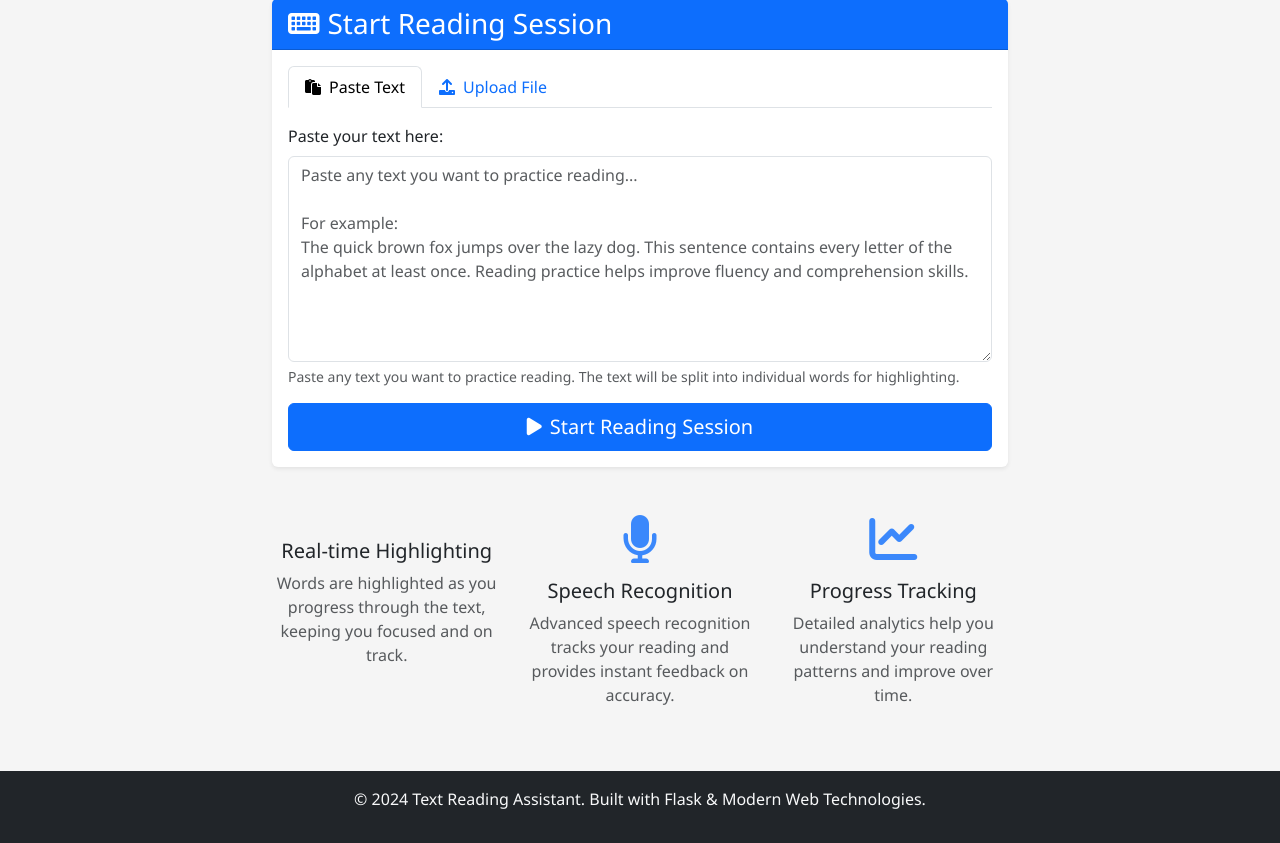
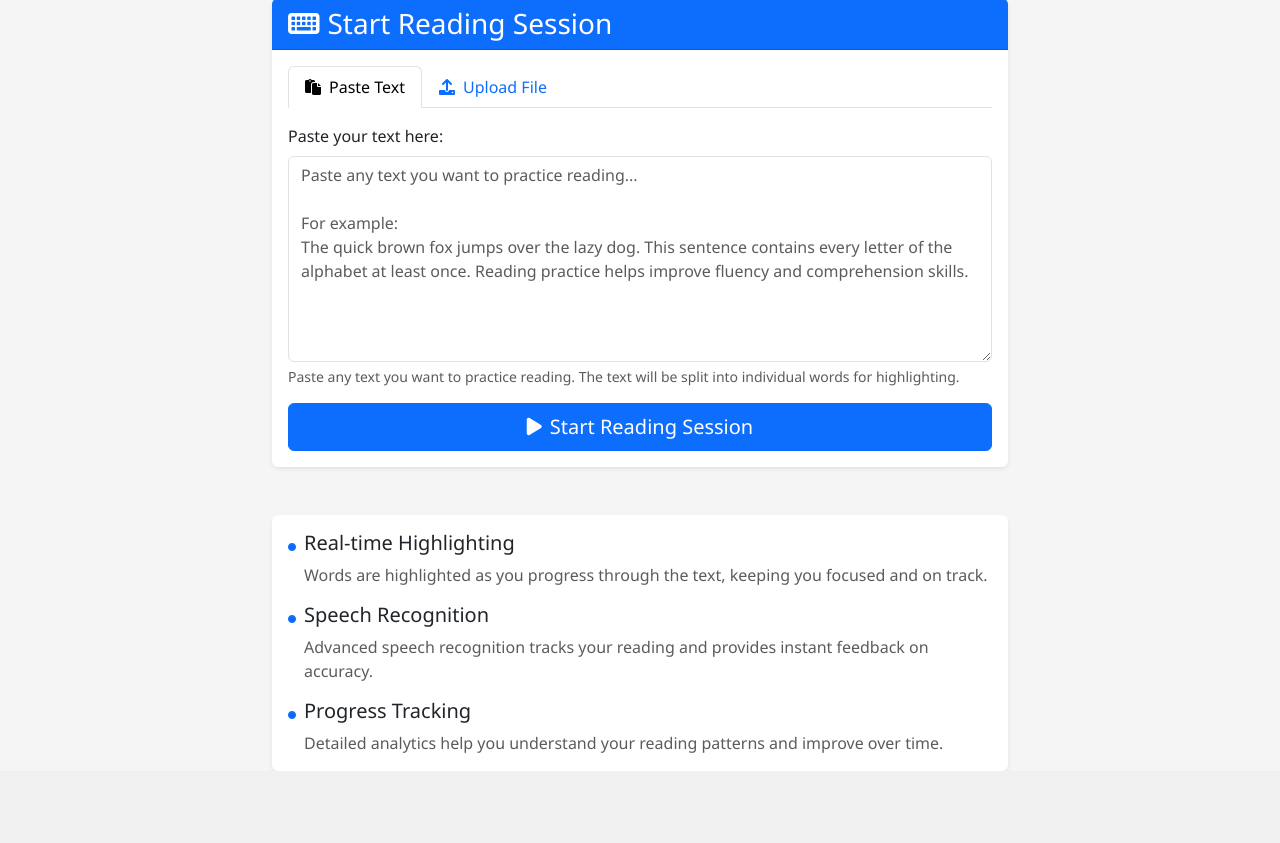
Before and after one commit to gitachi143/speechReader, a Flask app: page / in a window 1280 px wide. Shown: the part 265-1108 px from the top of the page. After the commit the page ends 1036 px from the top, so only its background shows below. Run offline with Flask 3, Linux system fonts and the light colour scheme.

Commit message:
Added new components and updated services

```diff
--- a/app.py
+++ b/app.py
@@ -71,7 +71,7 @@ class ReadingSession(db.Model):
             'completed_at': self.completed_at.isoformat() if self.completed_at else None,
             'total_words': self.total_words,
             'current_word_index': self.current_word_index,
-            'progress_percentage': round((self.current_word_index / self.total_words) * 100, 2) if self.total_words > 0 else 0
+            'progress_percentage': round(((self.current_word_index + 1) / self.total_words) * 100, 2) if self.total_words > 0 else 0
         }
 
 class ReadingProgress(db.Model):
@@ -234,7 +234,7 @@ def update_progress(session_id):
         return jsonify({
             'success': True,
             'is_correct': is_correct,
-            'progress_percentage': round((word_index / session.total_words) * 100, 2)
+            'progress_percentage': round(((word_index + 1) / session.total_words) * 100, 2)
         })
 
     except Exception as e:
--- a/templates/base.html
+++ b/templates/base.html
@@ -53,12 +53,7 @@
         {% block content %}{% endblock %}
     </main>
 
-    <!-- Footer -->
-    <footer class="bg-dark text-light text-center py-3 mt-5">
-        <div class="container">
-            <p>&copy; 2024 Text Reading Assistant. Built with Flask & Modern Web Technologies.</p>
-        </div>
-    </footer>
+
 
     <!-- Bootstrap JS -->
     <script src="https://cdn.jsdelivr.net/npm/bootstrap@5.3.0/dist/js/bootstrap.bundle.min.js"></script>
--- a/templates/index.html
+++ b/templates/index.html
@@ -123,7 +123,7 @@ The quick brown fox jumps over the lazy dog. This sentence contains every letter
                                 <div class="mt-1">
                                     <small class="text-info">
                                         Progress: {{ session.current_word_index }}/{{ session.total_words }} words
-                                        ({{ "%.1f"|format((session.current_word_index / session.total_words * 100) if session.total_words > 0 else 0) }}%)
+                                        ({{ "%.1f"|format(((session.current_word_index + 1) / session.total_words * 100) if session.total_words > 0 else 0) }}%)
                                     </small>
                                 </div>
                             </div>
@@ -142,38 +142,23 @@ The quick brown fox jumps over the lazy dog. This sentence contains every letter
         {% endif %}
 
         <!-- Features Section -->
-        <div class="row mt-5">
-            <div class="col-md-4">
-                <div class="text-center">
-                    <div class="feature-icon">
-                        <i class="fas fa-highlight fa-3x text-primary mb-3"></i>
-                    </div>
-                    <h5>Real-time Highlighting</h5>
-                    <p class="text-muted">
-                        Words are highlighted as you progress through the text, keeping you focused and on track.
-                    </p>
-                </div>
-            </div>
-            <div class="col-md-4">
-                <div class="text-center">
-                    <div class="feature-icon">
-                        <i class="fas fa-microphone fa-3x text-primary mb-3"></i>
-                    </div>
-                    <h5>Speech Recognition</h5>
-                    <p class="text-muted">
-                        Advanced speech recognition tracks your reading and provides instant feedback on accuracy.
-                    </p>
-                </div>
-            </div>
-            <div class="col-md-4">
-                <div class="text-center">
-                    <div class="feature-icon">
-                        <i class="fas fa-chart-line fa-3x text-primary mb-3"></i>
-                    </div>
-                    <h5>Progress Tracking</h5>
-                    <p class="text-muted">
-                        Detailed analytics help you understand your reading patterns and improve over time.
-                    </p>
+        <div class="mt-5">
+            <div class="card shadow-sm">
+                <div class="card-body">
+                    <ul class="list-unstyled mb-0">
+                        <li class="mb-3">
+                            <h5 class="mb-2"><i class="fas fa-circle text-primary me-2" style="font-size: 0.5rem;"></i>Real-time Highlighting</h5>
+                            <p class="text-muted mb-0 ms-3">Words are highlighted as you progress through the text, keeping you focused and on track.</p>
+                        </li>
+                        <li class="mb-3">
+                            <h5 class="mb-2"><i class="fas fa-circle text-primary me-2" style="font-size: 0.5rem;"></i>Speech Recognition</h5>
+                            <p class="text-muted mb-0 ms-3">Advanced speech recognition tracks your reading and provides instant feedback on accuracy.</p>
+                        </li>
+                        <li class="mb-0">
+                            <h5 class="mb-2"><i class="fas fa-circle text-primary me-2" style="font-size: 0.5rem;"></i>Progress Tracking</h5>
+                            <p class="text-muted mb-0 ms-3">Detailed analytics help you understand your reading patterns and improve over time.</p>
+                        </li>
+                    </ul>
                 </div>
             </div>
         </div>
```
Also changed, not shown: templates/reading.html (+4 -12 lines), instance/reading_assistant.db.
